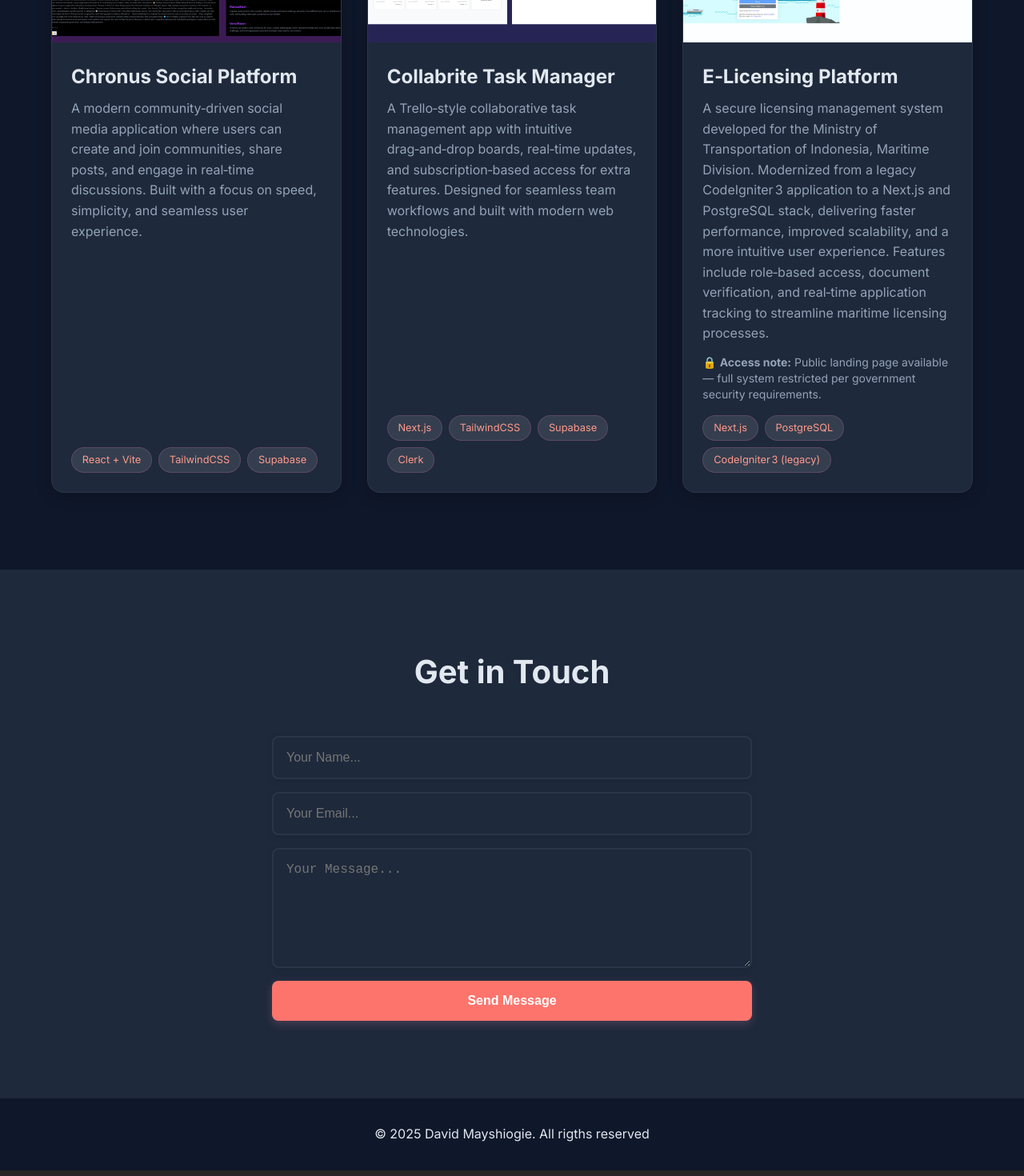
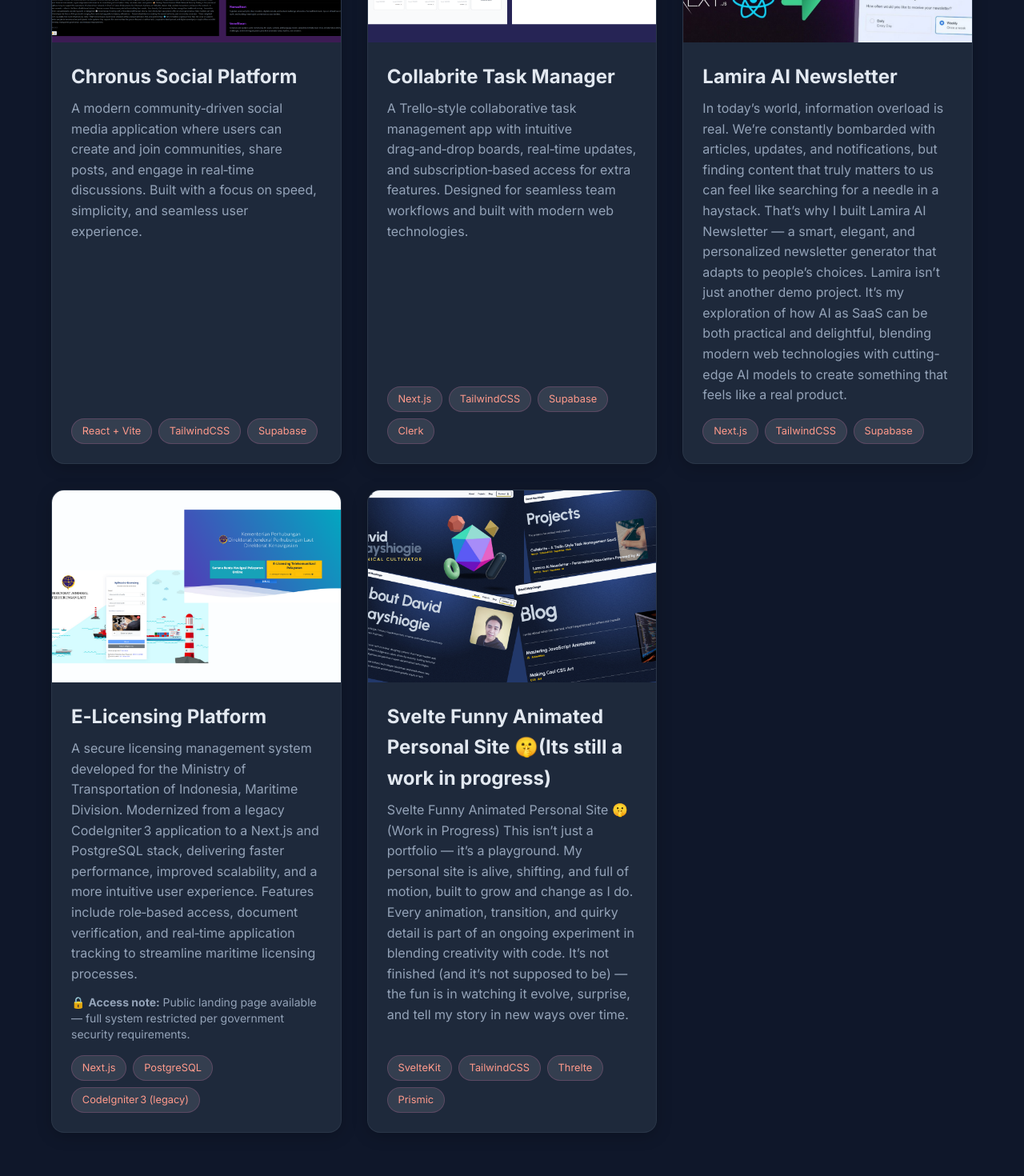
Before and after one commit to damhian/animated_personal_react_portofolio, a React (Vite) app: page / in a window 1280 px wide. Shown: the part 1760-3230 px from the top of the page at 80% size. Built offline with nearby package versions, Linux system fonts and the light colour scheme.

Commit message:
add some new projects and new personal site

```diff
--- a/src/components/Projects.jsx
+++ b/src/components/Projects.jsx
@@ -104,6 +104,42 @@ export const Projects = () => {
           variants={fadeInUp}
           whileHover={{ y: -10, transition: { duration: 0.2 } }}>
           <a
+            href="https://lamira.vercel.app/"
+            target="_blank"
+            className="project-link"
+            aria-label="Visit Lamira AI Newsletter"
+          />
+          <motion.div
+            className="project-image"
+            style={{
+              backgroundImage: "url('/projects/lamira_ai_newsletter.png')",
+            }}
+            whileHover={{ scale: 1.05, transition: { duration: 0.2 } }}
+          />
+          <h3>Lamira AI Newsletter</h3>
+          <p>
+            In today’s world, information overload is real. We’re constantly
+            bombarded with articles, updates, and notifications, but finding
+            content that truly matters to us can feel like searching for a
+            needle in a haystack. That’s why I built Lamira AI Newsletter — a
+            smart, elegant, and personalized newsletter generator that adapts to
+            people’s choices. Lamira isn’t just another demo project. It’s my
+            exploration of how AI as SaaS can be both practical and delightful,
+            blending modern web technologies with cutting-edge AI models to
+            create something that feels like a real product.
+          </p>
+          <div className="project-tech">
+            <span>Next.js</span>
+            <span>TailwindCSS</span>
+            <span>Supabase</span>
+          </div>
+        </motion.div>
+
+        <motion.div
+          className="project-card"
+          variants={fadeInUp}
+          whileHover={{ y: -10, transition: { duration: 0.2 } }}>
+          <a
             href="https://e-licensing.dephub.go.id/landing/"
             target="_blank"
             className="project-link"
@@ -134,6 +170,43 @@ export const Projects = () => {
             <span>CodeIgniter 3 (legacy)</span>
           </div>
         </motion.div>
+
+        <motion.div
+          className="project-card"
+          variants={fadeInUp}
+          whileHover={{ y: -10, transition: { duration: 0.2 } }}>
+          <a
+            href="https://svelte-personal-portofolio.vercel.app/"
+            target="_blank"
+            className="project-link"
+            aria-label="Visit My Another Funny Animated Personal Site 🤫"
+          />
+          <motion.div
+            className="project-image"
+            style={{
+              backgroundImage: "url('/projects/svelte_animated_porto.png')",
+            }}
+            whileHover={{ scale: 1.05, transition: { duration: 0.2 } }}
+          />
+          <h3>
+            Svelte Funny Animated Personal Site 🤫(Its still a work in progress)
+          </h3>
+          <p>
+            Svelte Funny Animated Personal Site 🤫 (Work in Progress) This isn’t
+            just a portfolio — it’s a playground. My personal site is alive,
+            shifting, and full of motion, built to grow and change as I do.
+            Every animation, transition, and quirky detail is part of an ongoing
+            experiment in blending creativity with code. It’s not finished (and
+            it’s not supposed to be) — the fun is in watching it evolve,
+            surprise, and tell my story in new ways over time.
+          </p>
+          <div className="project-tech">
+            <span>SvelteKit</span>
+            <span>TailwindCSS</span>
+            <span>Threlte</span>
+            <span>Prismic</span>
+          </div>
+        </motion.div>
       </motion.div>
     </motion.section>
   );
```
Also changed, not shown: public/projects/lamira_ai_newsletter.png (added), public/projects/svelte_animated_porto.png (added).
